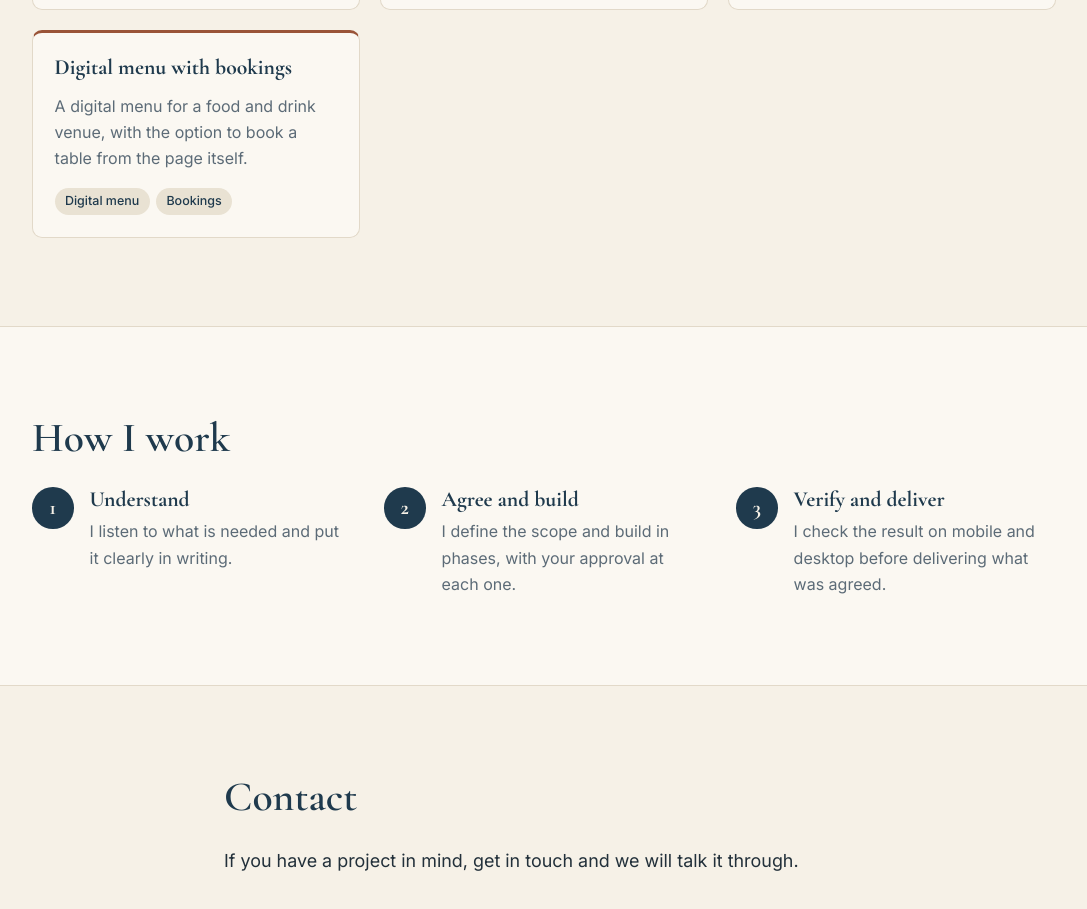
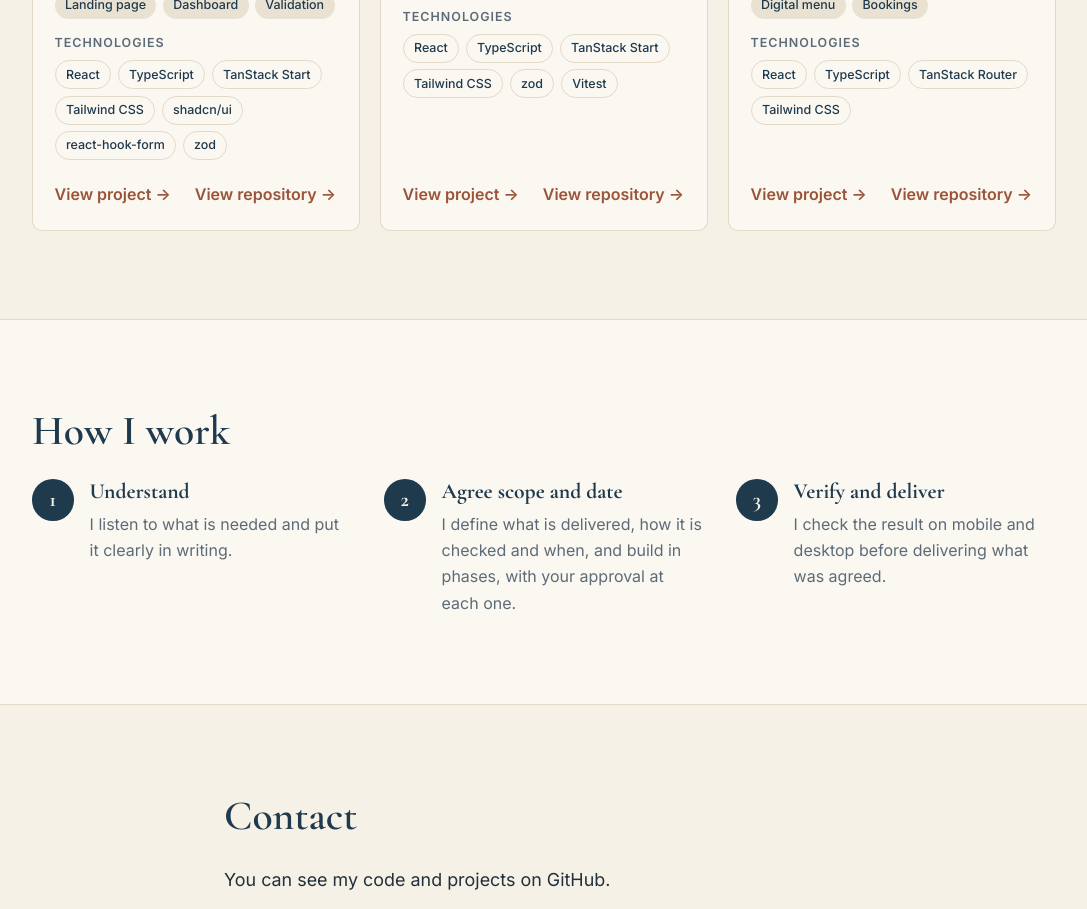
Before and after one commit to OLP93/Tarjeta-profesional-, a React (Vite) app: page / in a window 1280 px wide. Shown: the part 1860-2769 px from the top of the page, without its empty margins (96-1183 px from the left). Built offline with nearby package versions, Linux system fonts and the light colour scheme.

Commit message:
Actualiza la tarjeta: contacto solo GitHub, bio nueva, tres proyectos con tecnologías y botones Ver proyecto / Ver repositorio

```diff
--- a/src/App.jsx
+++ b/src/App.jsx
@@ -1,5 +1,5 @@
 import { useEffect, useState } from 'react'
-import { CONTENT, CONTACT, NAME, PROJECT_LINKS } from './content.js'
+import { CONTENT, CONTACT, NAME, PROJECT_LINKS, PROJECT_TECH } from './content.js'
 
 const STORAGE_KEY = 'tarjeta-idioma'
 
@@ -32,10 +32,7 @@ export default function App() {
     }
   }, [lang, t])
 
-  const contactItems = [
-    { key: 'email', ...CONTACT.email },
-    { key: 'github', ...CONTACT.github },
-  ]
+  const contactItems = [{ key: 'github', ...CONTACT.github }]
 
   return (
     <>
@@ -117,7 +114,8 @@ export default function App() {
             <h2 id="t-projects">{t.projects.title}</h2>
             <ul className="grid projects">
               {t.projects.items.map((item) => {
-                const href = PROJECT_LINKS[item.id]
+                const links = PROJECT_LINKS[item.id] || {}
+                const tech = PROJECT_TECH[item.id] || []
                 return (
                   <li key={item.id} className="card project">
                     <h3>{item.title}</h3>
@@ -127,16 +125,41 @@ export default function App() {
                         <li key={tag}>{tag}</li>
                       ))}
                     </ul>
-                    {href ? (
-                      <a
-                        className="text-link"
-                        href={href}
-                        {...(isExternal(href)
-                          ? { target: '_blank', rel: 'noopener noreferrer' }
-                          : {})}
-                      >
-                        {t.projects.linkLabel} →
-                      </a>
+                    {tech.length > 0 ? (
+                      <>
+                        <p className="tech-label">{t.projects.techLabel}</p>
+                        <ul className="tags tech">
+                          {tech.map((name) => (
+                            <li key={name}>{name}</li>
+                          ))}
+                        </ul>
+                      </>
+                    ) : null}
+                    {links.project || links.repo ? (
+                      <div className="project-links">
+                        {links.project ? (
+                          <a
+                            className="text-link"
+                            href={links.project}
+                            target="_blank"
+                            rel="noopener noreferrer"
+                            aria-label={`${t.projects.projectLabel}: ${item.title}`}
+                          >
+                            {t.projects.projectLabel} →
+                          </a>
+                        ) : null}
+                        {links.repo ? (
+                          <a
+                            className="text-link"
+                            href={links.repo}
+                            target="_blank"
+                            rel="noopener noreferrer"
+                            aria-label={`${t.projects.repoLabel}: ${item.title}`}
+                          >
+                            {t.projects.repoLabel} →
+                          </a>
+                        ) : null}
+                      </div>
                     ) : null}
                   </li>
                 )
--- a/src/content.js
+++ b/src/content.js
@@ -6,16 +6,39 @@ export const NAME = 'Oiane L.'
 // Datos de contacto. Cada entrada tiene el texto que se muestra (`value`) y su enlace (`href`).
 // Si `href` está vacío, se muestra el texto sin enlace (marcador).
 export const CONTACT = {
-  email: { value: 'oianelarra@gmail.com', href: 'mailto:oianelarra@gmail.com' },
   github: { value: 'github.com/OLP93', href: 'https://github.com/OLP93' },
 }
 
-// Enlaces al código de cada proyecto. Mientras estén vacíos, la tarjeta no muestra el botón.
+// Enlaces de cada proyecto: `project` (el proyecto publicado) y `repo` (su repositorio en GitHub).
+// Si un enlace está vacío, la tarjeta no muestra ese botón.
 export const PROJECT_LINKS = {
-  contest: '',
-  waitlist: '',
-  returns: '',
-  menu: '',
+  contest: {
+    project: 'https://concurso-salon.lovable.app',
+    repo: 'https://github.com/OLP93/Landin-concurso-salon',
+  },
+  returns: {
+    project: 'https://control-devol-ferre.lovable.app',
+    repo: 'https://github.com/OLP93/control-devol-ferre',
+  },
+  menu: {
+    project: 'https://cafeteria-esquina-32.lovable.app',
+    repo: 'https://github.com/OLP93/Cafeteria-Esquina-32',
+  },
+}
+
+// Tecnologías de cada proyecto (iguales en los dos idiomas).
+export const PROJECT_TECH = {
+  contest: [
+    'React',
+    'TypeScript',
+    'TanStack Start',
+    'Tailwind CSS',
+    'shadcn/ui',
+    'react-hook-form',
+    'zod',
+  ],
+  returns: ['React', 'TypeScript', 'TanStack Start', 'Tailwind CSS', 'zod', 'Vitest'],
+  menu: ['React', 'TypeScript', 'TanStack Router', 'Tailwind CSS'],
 }
 
 export const CONTENT = {
@@ -38,7 +61,7 @@ export const CONTENT = {
     },
     about: {
       title: 'Sobre mí',
-      text: 'Creo webs y aplicaciones de gestión con un enfoque claro: entender lo que se necesita, acordar el alcance y cumplir lo prometido. Vengo del ámbito sanitario, donde aprendí a priorizar, resolver problemas bajo presión y cuidar cada detalle. Hoy aplico esa disciplina al desarrollo web, y aprendo rápido.',
+      text: 'Vengo del ámbito sanitario, un entorno de alta responsabilidad donde resolver problemas con calma, seguir protocolos y cumplir plazos no es opcional. Ahora aplico esa forma de trabajar al desarrollo de software: soy ordenada, comunico con claridad y cumplo lo acordado, entregando lo que se pide y en fecha. Estoy en plena curva de aprendizaje y aprendo rápido; mis proyectos y mi GitHub muestran cómo trabajo. Busco proyectos en los que aportar valor y seguir creciendo.',
     },
     what: {
       title: 'Qué hago',
@@ -67,19 +90,15 @@ export const CONTENT = {
     },
     projects: {
       title: 'Proyectos',
-      linkLabel: 'Ver el código',
+      projectLabel: 'Ver proyecto',
+      repoLabel: 'Ver repositorio',
+      techLabel: 'Tecnologías',
       items: [
         {
           id: 'contest',
           title: 'Landing de concurso',
           text: 'Inscripción con doble validación y panel para gestionar el sorteo.',
           tags: ['Landing', 'Panel de gestión', 'Validación'],
-        },
-        {
-          id: 'waitlist',
-          title: 'Lista de espera con referidos',
-          text: 'Registro con confirmación por correo, posición en la lista según los invitados confirmados y panel de gestión.',
-          tags: ['Registro', 'Referidos', 'Panel de gestión'],
         },
         {
           id: 'returns',
@@ -103,8 +122,8 @@ export const CONTENT = {
           text: 'Escucho lo que se necesita y lo dejo claro por escrito.',
         },
         {
-          title: 'Acordar y construir',
-          text: 'Defino el alcance y construyo por fases, con tu aprobación en cada una.',
+          title: 'Acordar alcance y fecha',
+          text: 'Defino qué se entrega, cómo se comprueba y cuándo, y construyo por fases con tu aprobación en cada una.',
         },
         {
           title: 'Verificar y entregar',
@@ -114,8 +133,8 @@ export const CONTENT = {
     },
     contact: {
       title: 'Contacto',
-      text: 'Si tienes un proyecto en mente, escríbeme y lo hablamos.',
-      labels: { email: 'Correo', github: 'GitHub' },
+      text: 'Puedes ver mi código y mis proyectos en GitHub.',
+      labels: { github: 'GitHub' },
     },
     footer: 'Todos los derechos reservados.',
   },
@@ -138,7 +157,7 @@ export const CONTENT = {
     },
     about: {
       title: 'About me',
-      text: "I build websites and management apps with a clear approach: understand what's needed, agree on scope, and deliver what I promise. I come from the healthcare field, where I learned to prioritize, solve problems under pressure and care for every detail. Today I bring that discipline to web development, and I learn fast.",
+      text: "I come from the healthcare field, a high-responsibility environment where solving problems calmly, following protocols and meeting deadlines isn't optional. Now I apply that same approach to software development: I'm organized, communicate clearly and deliver what was agreed, on time. I'm on a steep learning curve and learn fast; my projects and my GitHub show how I work. I'm looking for projects where I can add value and keep growing.",
     },
     what: {
       title: 'What I do',
@@ -167,19 +186,15 @@ export const CONTENT = {
     },
     projects: {
       title: 'Projects',
-      linkLabel: 'View the code',
+      projectLabel: 'View project',
+      repoLabel: 'View repository',
+      techLabel: 'Technologies',
       items: [
         {
           id: 'contest',
           title: 'Contest landing page',
           text: 'Entry form with double validation and a dashboard to manage the prize draw.',
           tags: ['Landing page', 'Dashboard', 'Validation'],
-        },
-        {
-          id: 'waitlist',
-          title: 'Waitlist with referrals',
-          text: 'Sign-up with email confirmation, list position based on confirmed invitees, and a management dashboard.',
-          tags: ['Sign-up', 'Referrals', 'Dashboard'],
         },
         {
           id: 'returns',
@@ -203,8 +218,8 @@ export const CONTENT = {
           text: 'I listen to what is needed and put it clearly in writing.',
         },
         {
-          title: 'Agree and build',
-          text: 'I define the scope and build in phases, with your approval at each one.',
+          title: 'Agree scope and date',
+          text: 'I define what is delivered, how it is checked and when, and build in phases, with your approval at each one.',
         },
         {
           title: 'Verify and deliver',
@@ -214,8 +229,8 @@ export const CONTENT = {
     },
     contact: {
       title: 'Contact',
-      text: 'If you have a project in mind, get in touch and we will talk it through.',
-      labels: { email: 'Email', github: 'GitHub' },
+      text: 'You can see my code and projects on GitHub.',
+      labels: { github: 'GitHub' },
     },
     footer: 'All rights reserved.',
   },
--- a/src/styles.css
+++ b/src/styles.css
@@ -299,6 +299,25 @@ a {
   padding: 0.2rem 0.65rem;
 }
 
+/* Tecnologías de cada proyecto */
+.card p.tech-label {
+  margin-top: 0.5rem;
+  font-size: 0.78rem;
+  font-weight: 600;
+  letter-spacing: 0.08em;
+  text-transform: uppercase;
+  color: var(--muted);
+}
+
+.tags.tech {
+  margin-top: 0;
+}
+
+.tags.tech li {
+  background: transparent;
+  border: 1px solid var(--line);
+}
+
 .text-link {
   margin-top: 0.8rem;
   font-weight: 600;
@@ -307,6 +326,19 @@ a {
 
 .text-link:hover {
   text-decoration: underline;
+}
+
+/* Botones de cada proyecto: ver el proyecto publicado y ver el repositorio */
+.project-links {
+  display: flex;
+  flex-wrap: wrap;
+  gap: 0.4rem 1.5rem;
+  margin-top: auto;
+  padding-top: 0.9rem;
+}
+
+.project-links .text-link {
+  margin-top: 0;
 }
 
 /* Cómo trabajo */
```
Also changed, not shown: 1 other file (tests, documents, lock files or other folders).
